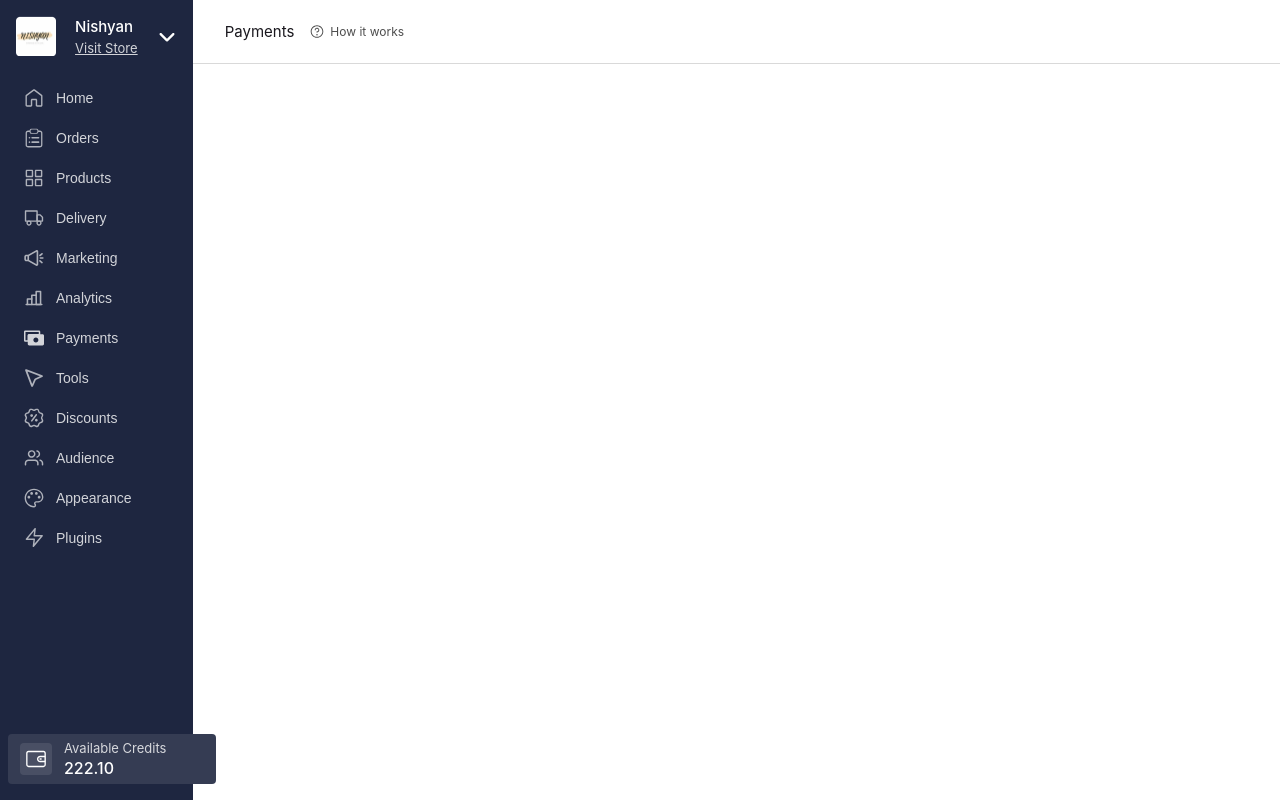
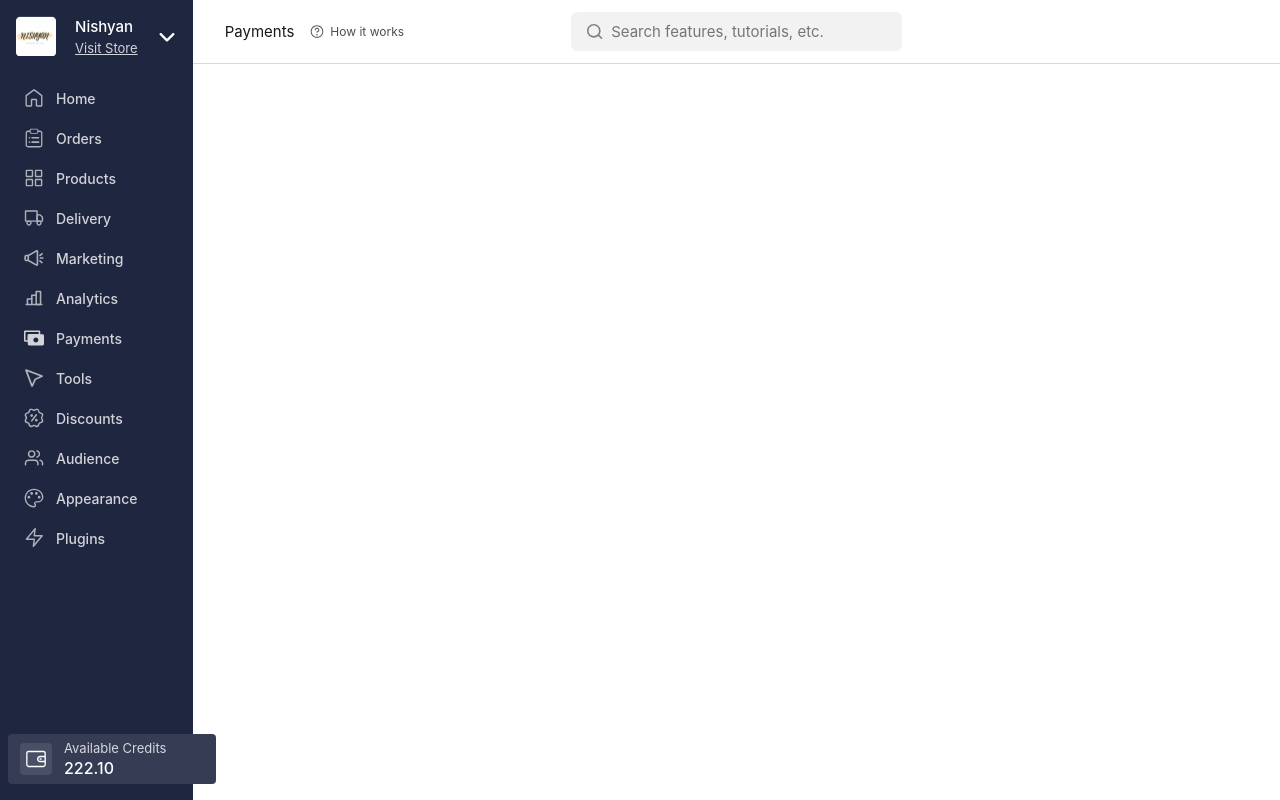
Before and after one commit to mritunjaysaha/dashboard, a React (Vite) app: page / in a window 1280 px wide. Built offline with nearby package versions, Linux system fonts and the light colour scheme.

Commit message:
feat: added search component to navbar

```diff
--- a/src/Components/Navbar/Navbar.jsx
+++ b/src/Components/Navbar/Navbar.jsx
@@ -1,3 +1,4 @@
+import { NavbarSearch } from "../NavbarSearch/NavbarSearch";
 import styles from "./navbar.module.scss";
 
 export const Navbar = () => {
@@ -14,7 +15,9 @@ export const Navbar = () => {
                 </p>
             </div>
 
-            <div className={styles.nav_div}></div>
+            <div className={styles.nav_div}>
+                <NavbarSearch />
+            </div>
             <div className={styles.nav_div}></div>
         </nav>
     );
--- /dev/null
+++ b/src/Components/NavbarSearch/NavbarSearch.jsx
@@ -0,0 +1,17 @@
+import styles from "./navbarSearch.module.scss";
+
+export const NavbarSearch = () => {
+    return (
+        <div className={styles.search_container}>
+            <img
+                src="/src/assets/icons/Search.svg"
+                alt="search"
+                className={styles.search_icon}
+            />
+            <input
+                placeholder="Search features, tutorials, etc."
+                className={styles.search_input}
+            />
+        </div>
+    );
+};
--- /dev/null
+++ b/src/Components/NavbarSearch/navbarSearch.module.scss
@@ -0,0 +1,29 @@
+.search_container {
+    display: flex;
+    align-items: center;
+    gap: 0.8rem;
+
+    border-radius: 6px;
+    background: #f2f2f2;
+
+    height: 100%;
+
+    padding: 0.9rem 1.6rem;
+
+    .search_icon {
+        height: 1.6rem;
+        width: 1.6rem;
+
+        object-fit: contain;
+    }
+
+    .search_input {
+        color: #808080;
+        font-family: Inter;
+        font-size: 1.5rem;
+
+        &:focus {
+            outline: none;
+        }
+    }
+}
--- a/src/index.scss
+++ b/src/index.scss
@@ -7,6 +7,8 @@
     box-sizing: border-box;
     margin: 0;
     padding: 0;
+
+    font-family: Inter;
 }
 
 html {
@@ -27,6 +29,12 @@ button {
     background: none;
 }
 
+input {
+    background: none;
+    border: none;
+    width: 100%;
+}
+
 body {
     width: 100vw;
     min-height: 100vh;
```
